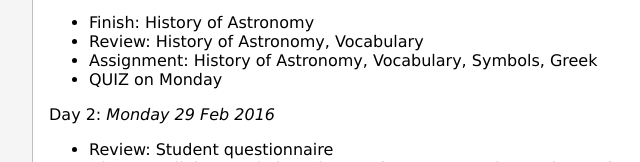
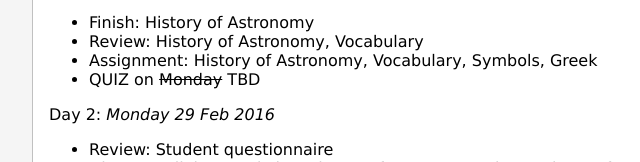
Before and after one commit to siznax/astroclass, a plain HTML site: page index.html in a window 1280 px wide. Shown: the part 638-800 px from the top of the page, 247-887 px from the left. Drawn offline with nearby package versions, Linux system fonts and the light colour scheme; no server answers.

Commit message:
strike quiz for now

```diff
--- a/index.html
+++ b/index.html
@@ -36,7 +36,7 @@
           <li>Finish: History of Astronomy
           <li>Review: History of Astronomy, Vocabulary
           <li>Assignment: History of Astronomy, Vocabulary, Symbols, Greek
-          <li>QUIZ on Monday
+          <li>QUIZ on <strike>Monday</strike> TBD
         </ul>
 
         <p>Day 2: <i>Monday 29 Feb 2016</i></p>
```
